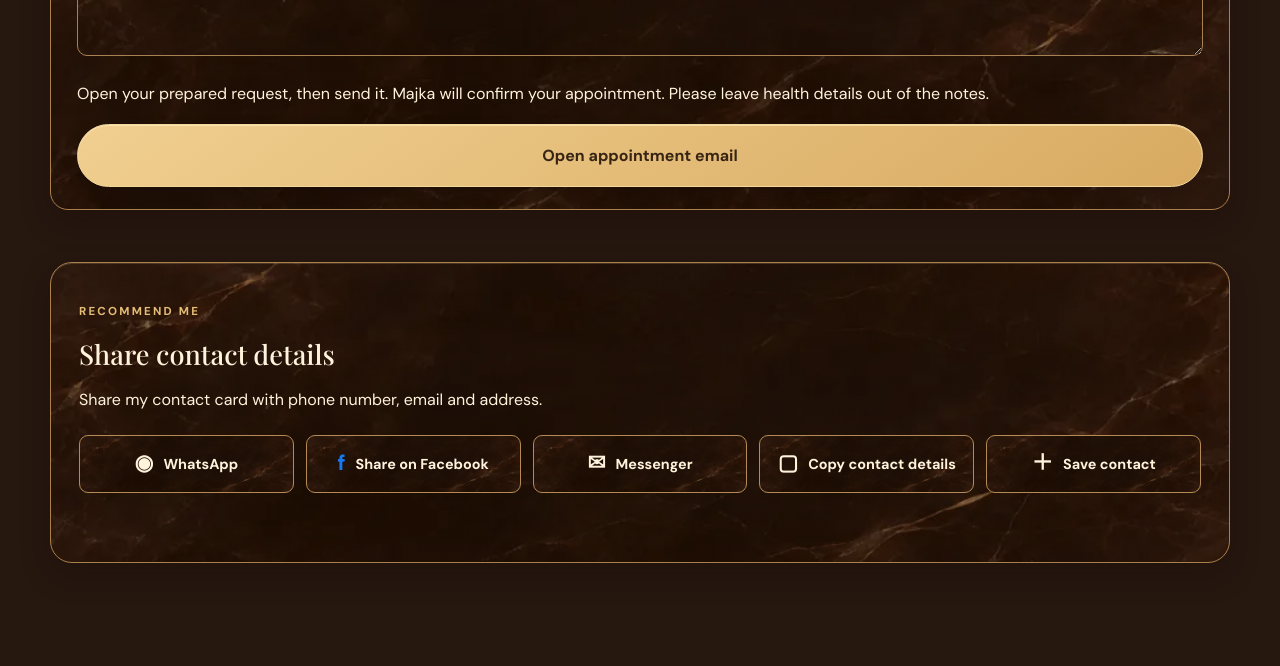
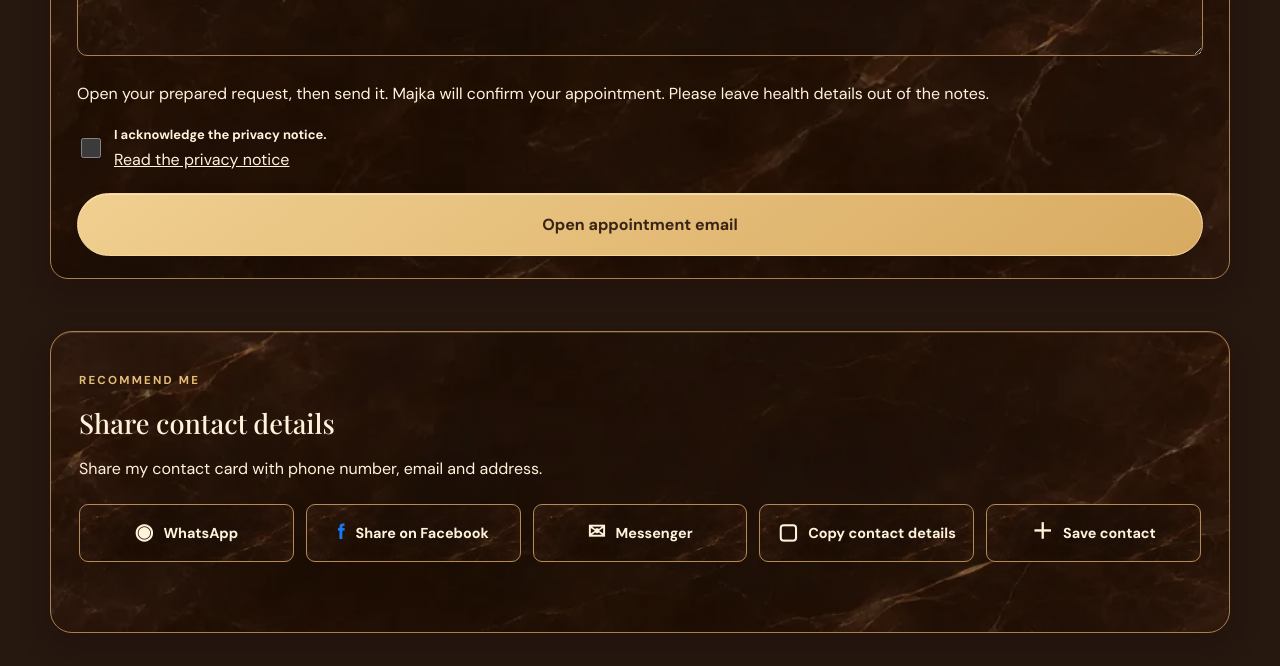
Before and after one commit to martinamundova36-ux/Mas-e-Majka, a plain HTML site: page en/kontakt.html in a window 1280 px wide. Shown: the part 1240-1906 px from the top of the page. Drawn offline with nearby package versions, Linux system fonts and the light colour scheme; a web font is replaced by a local one.

Commit message:
Require acknowledging privacy notice before opening appointment email

```diff
--- a/en/kontakt.html
+++ b/en/kontakt.html
@@ -35,6 +35,11 @@
     <label for="appointment-note">Notes (optional)</label>
     <textarea id="appointment-note" name="note" maxlength="500" rows="3"></textarea>
     <p id="appointment-info">Open your prepared request, then send it. Majka will confirm your appointment. Please leave health details out of the notes.</p>
+    <div style="display:flex;align-items:center;gap:10px;margin:0 0 20px">
+      <input id="appointment-privacy" type="checkbox" required style="width:20px;height:20px;min-height:0;flex:none;accent-color:#e7bc73">
+      <div><label for="appointment-privacy" style="margin:0">I acknowledge the privacy notice.</label>
+      <a href="ochrana-osobnych-udajov.html" target="_blank" rel="noopener noreferrer" style="text-decoration:underline">Read the privacy notice</a></div>
+    </div>
     <button class="button full" type="submit">Open appointment email</button>
   </form>
 </section>
```
